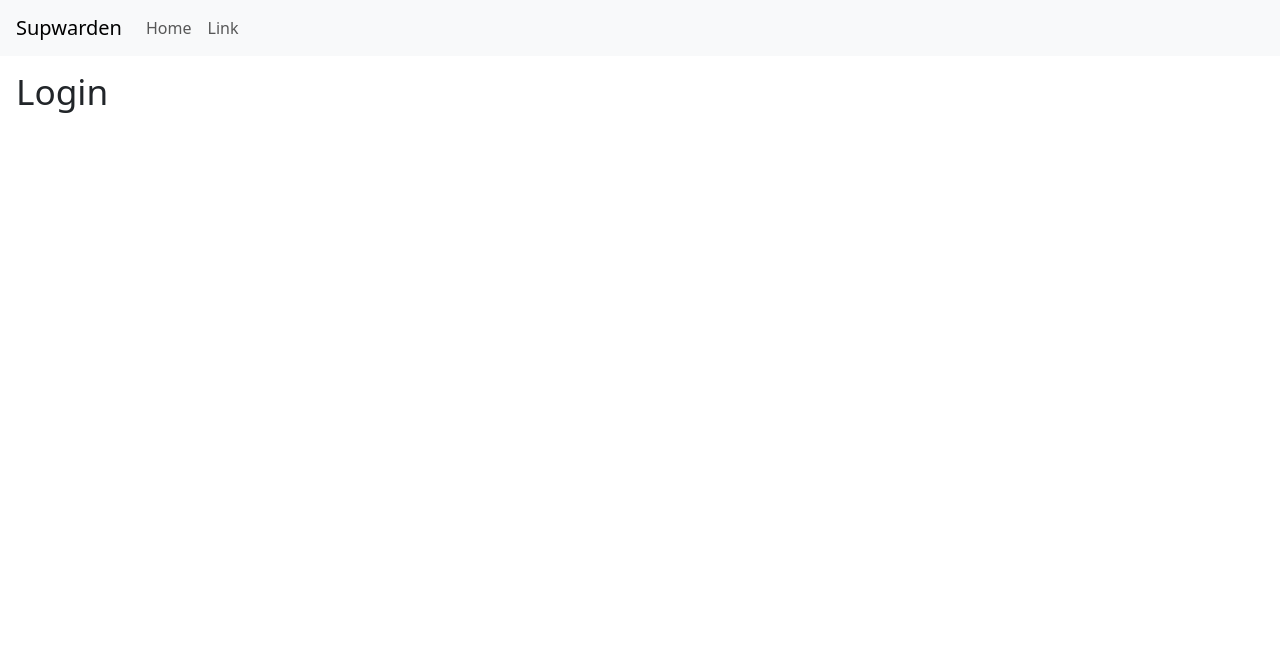
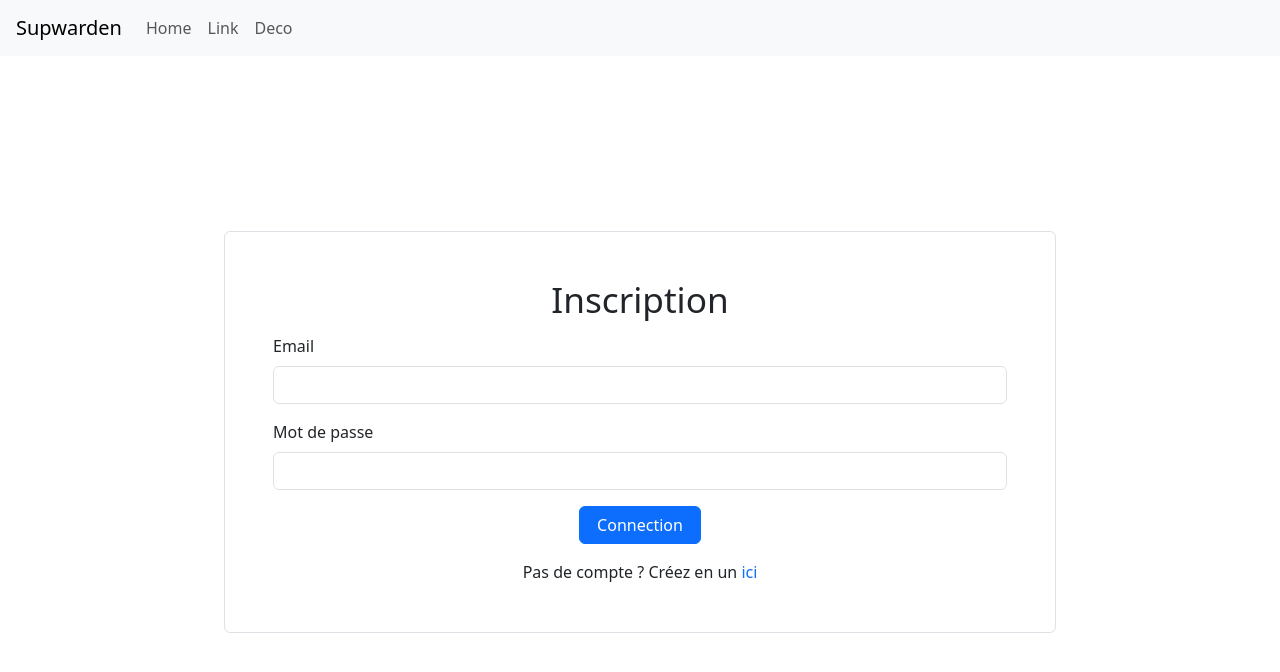
Before and after one commit to ChapelleNathan/Supwarden, a React (Vite) app in the folder frontend/: page /login in a window 1280 px wide. Shown: the top 672 px of the page. Built offline with nearby package versions, Linux system fonts and the light colour scheme.

Commit message:
added authentication

```diff
--- a/frontend/src/components/error.tsx
+++ b/frontend/src/components/error.tsx
@@ -16,11 +16,17 @@ export class FieldError {
 }
 
 export function RenderErrors({errors, field}: ErrorProps): ReactNode {
-    let html = <></>
-    errors.forEach(error => {
-        if(error.field == field){
-            html = <p className="text-danger">{error.message}</p>
-        }
-    })
-    return html;
+    //let html = <></>
+    //errors.forEach(error => {
+    //    if(error.field == field){
+    //        html = <p className="text-danger">{error.message}</p>
+    //    }
+    //})
+    const errorMessages = errors
+        .filter(error => error.field === field)
+        .map((error, index) => (
+            <p key={index} className="text-danger">{error.message}</p>
+        ));
+
+    return <>{errorMessages}</>;
 }
--- a/frontend/src/components/header/header.tsx
+++ b/frontend/src/components/header/header.tsx
@@ -1,7 +1,13 @@
 import { Nav, Navbar } from "react-bootstrap";
 import './header.scss'
+import React from "react";
 
 export default function Header() {
+
+    const handleDeconnection = (e: React.FormEvent) => {
+        e.preventDefault();
+        localStorage.clear();
+    }
     return (
         <Navbar expand="lg" className="bg-body-tertiary navbar">
             <Navbar.Brand  className="ms-3" href="#home">Supwarden</Navbar.Brand>
@@ -10,6 +16,7 @@ export default function Header() {
                 <Nav className="me-auto">
                     <Nav.Link href="#home">Home</Nav.Link>
                     <Nav.Link href="#link">Link</Nav.Link>
+                    <Nav.Link onClick={handleDeconnection}>Deco</Nav.Link>
                 </Nav>
             </Navbar.Collapse>
         </Navbar>
--- /dev/null
+++ b/frontend/src/model/ServiceResponse.ts
@@ -0,0 +1,5 @@
+export default interface ServiceResponse {
+    data: Object,
+    httpCode: number,
+    message: string,
+}
--- a/frontend/src/pages/auth/login/login.tsx
+++ b/frontend/src/pages/auth/login/login.tsx
@@ -1,3 +1,63 @@
-export default function Login(){
-    return (<h1>Login</h1>)
+import { Form, Link, useNavigate } from "react-router-dom";
+import { FieldError, RenderErrors } from "../../../components/error";
+import { Button, FormControl, FormGroup, FormLabel } from "react-bootstrap";
+import React, { useState } from "react";
+import { ConnectionErrorEnum } from "../../../enum/ErrorFieldEnum";
+import { AuthUserDTO, ConnectedUserDTO } from "../../../model/UserModels";
+import { verifyLoginForm } from "../verifyForm";
+import axios from "axios";
+import ServiceResponse from "../../../model/ServiceResponse";
+
+export default function Login() {
+    const [errors, setErrors] = useState<FieldError[]>([]);
+    const [password, setPassword] = useState('');
+    const [email, setEmail] = useState('');
+    const navigate = useNavigate();
+
+    const handleSubmit = async (e: React.FormEvent) => {
+        e.preventDefault();
+        const authUser: AuthUserDTO = {
+            email: email,
+            password: password
+        };
+        const verification = verifyLoginForm(authUser);
+        setErrors(verification);
+        if (verification.length == 0) {
+            try {
+                const response = await axios.post('http://localhost:8080/login', authUser);
+                const serviceResponse = response.data as ServiceResponse;
+                const connectedUser = serviceResponse.data as ConnectedUserDTO;
+                localStorage.setItem("token", connectedUser.token);
+                localStorage.setItem("id", connectedUser.id);
+                localStorage.setItem("email", connectedUser.email);
+                navigate('/home')
+            } catch (e) {
+                if(axios.isAxiosError(e)){
+                    const errorMessage = e.response?.data.message;
+                    setErrors([{field: ConnectionErrorEnum.DEFAULT, message: errorMessage}]);
+                }
+            }
+        }
+    }
+
+    return (
+        <section className="w-100 align-self-center">
+            <Form className="border col-8 offset-2 rounded p-5 d-flex flex-column gap-3" onSubmit={handleSubmit}>
+                <h1 className="text-center">Inscription</h1>
+                <RenderErrors errors={errors} field={ConnectionErrorEnum.DEFAULT} />
+                <FormGroup controlId="email" className="col">
+                    <FormLabel>Email</FormLabel>
+                    <FormControl type="email" onChange={(e) => setEmail(e.target.value)} value={email} />
+                    <RenderErrors errors={errors} field={ConnectionErrorEnum.EMAIL} />
+                </FormGroup>
+                <FormGroup controlId="password">
+                    <FormLabel>Mot de passe</FormLabel>
+                    <FormControl type="password" onChange={(e) => setPassword(e.target.value)} value={password} />
+                    <RenderErrors errors={errors} field={ConnectionErrorEnum.PASSWORD} />
+                </FormGroup>
+                <Button className="col-2 align-self-center" type="submit">Connection</Button>
+                <p className="align-self-center">Pas de compte ? Créez en un <Link to={'/signin'} className="primary">ici</Link></p>
+            </Form>
+        </section>
+    )
 }
--- a/frontend/src/pages/auth/signin/signin.tsx
+++ b/frontend/src/pages/auth/signin/signin.tsx
@@ -3,7 +3,7 @@ import { Button, Form, FormControl, FormGroup, FormLabel } from "react-bootstrap
 import { Link, useNavigate } from "react-router-dom";
 import { CreateUserDTO } from "../../../model/UserModels";
 import { FieldError, RenderErrors } from "../../../components/error";
-import verifySigninForm from "./verifyForm";
+import { verifySigninForm } from "../verifyForm";
 import { ConnectionErrorEnum } from "../../../enum/ErrorFieldEnum";
 import axios from "axios";
 
@@ -35,7 +35,7 @@ export default function Signin() {
             } catch (e: any) {
                 if (axios.isAxiosError(e)) {
                     const errorMessage = e.response?.data.message;
-                    setErrors([...errors, { field: ConnectionErrorEnum.DEFAULT, message: errorMessage }])
+                    setErrors([{ field: ConnectionErrorEnum.DEFAULT, message: errorMessage }])
                 }
             }
         }
--- a/frontend/src/pages/auth/signin/verifyForm.ts
+++ /dev/null
@@ -1,44 +0,0 @@
-import { FieldError } from "../../../components/error";
-import { ConnectionErrorEnum } from "../../../enum/ErrorFieldEnum";
-import { CreateUserDTO } from "../../../model/UserModels";
-
-export default function verifySigninForm(user: CreateUserDTO, confirmPassword: string): FieldError[] {
-    let errors: FieldError[] = [];
-
-    if (user.email == '') {
-        errors.push(new FieldError(ConnectionErrorEnum.EMAIL, 'L\'email est obligatoire'))
-    }
-
-    if (user.password == '') {
-        errors.push(new FieldError(ConnectionErrorEnum.PASSWORD, 'Le mot de passe est obligatoire'))
-    }
-
-    if (user.firstname == '') {
-        errors.push(new FieldError(ConnectionErrorEnum.FIRSNAME, 'Le prénom est obligatoire'))
-    }
-
-    if (user.lastname == '') {
-        errors.push(new FieldError(ConnectionErrorEnum.LASTNAME, 'Le nom est obligatoire'))
-    }
-
-    if (user.phoneNumber == '') {
-        errors.push(new FieldError(ConnectionErrorEnum.PHONENUMBER, 'Le numéro de téléphone est obligatoire'))
-    }
-
-    if (user.password != confirmPassword) {
-        errors.push(new FieldError(ConnectionErrorEnum.CONFIRMPASSWORD, 'Les mot de passes doivent être les mêmes'))
-    }
-
-    const verifEmailFormat = /^[^\s@]+@[^\s@]+\.[^\s@]{2,4}$/;
-
-    if(!verifEmailFormat.test(user.email)){
-        errors.push(new FieldError(ConnectionErrorEnum.EMAIL, 'L\'email doit se terminer avec un .com .fr etc...'))
-    }
-
-    const verifPhoneNumberFormat = /^(?:\+33\s?|0)[1-9](?:[\s.-]?[0-9]{2}){4}$/;
-    if(!verifPhoneNumberFormat.test(user.phoneNumber)){
-        errors.push(new FieldError(ConnectionErrorEnum.PHONENUMBER, 'Le numéro de téléphone doit être au format français'))
-    }
-
-    return errors
-}
--- /dev/null
+++ b/frontend/src/pages/auth/verifyForm.ts
@@ -0,0 +1,70 @@
+import { FieldError } from "../../components/error";
+import { ConnectionErrorEnum } from "../../enum/ErrorFieldEnum";
+import { AuthUserDTO, CreateUserDTO } from "../../model/UserModels";
+
+export function verifySigninForm(user: CreateUserDTO, confirmPassword: string): FieldError[] {
+    let errors: FieldError[] = [];
+
+    errors = verifyEmail(user.email);
+    errors = [...errors, ...verifyPhoneNumber(user.phoneNumber)];
+
+    if (user.password == '') {
+        errors.push(new FieldError(ConnectionErrorEnum.PASSWORD, 'Le mot de passe est obligatoire'))
+    }
+
+    if (user.firstname == '') {
+        errors.push(new FieldError(ConnectionErrorEnum.FIRSNAME, 'Le prénom est obligatoire'))
+    }
+
+    if (user.lastname == '') {
+        errors.push(new FieldError(ConnectionErrorEnum.LASTNAME, 'Le nom est obligatoire'))
+    }
+
+    if (user.password != confirmPassword) {
+        errors.push(new FieldError(ConnectionErrorEnum.CONFIRMPASSWORD, 'Les mot de passes doivent être les mêmes'))
+    }
+
+
+
+    return errors
+}
+
+function verifyEmail(email: string ): FieldError[] {
+    let errors: FieldError[]= [];
+    if (email == '') {
+        errors.push(new FieldError(ConnectionErrorEnum.EMAIL, 'L\'email est obligatoire'))
+    }
+
+    const verifEmailFormat = /^[^\s@]+@[^\s@]+\.[^\s@]{2,4}$/;
+
+    if(!verifEmailFormat.test(email)){
+        errors.push(new FieldError(ConnectionErrorEnum.EMAIL, 'L\'email doit se terminer avec un .com .fr etc...'))
+    }
+    return errors
+}
+
+function verifyPhoneNumber(phoneNumber: string): FieldError[] {
+    let errors: FieldError[] = [];
+
+    if (phoneNumber == '') {
+        errors.push(new FieldError(ConnectionErrorEnum.PHONENUMBER, 'Le numéro de téléphone est obligatoire'))
+    }
+
+    const verifPhoneNumberFormat = /^(?:\+33\s?|0)[1-9](?:[\s.-]?[0-9]{2}){4}$/;
+    if(!verifPhoneNumberFormat.test(phoneNumber)){
+        errors.push(new FieldError(ConnectionErrorEnum.PHONENUMBER, 'Le numéro de téléphone doit être au format français'))
+    }
+
+    return errors;
+}
+export function verifyLoginForm(user: AuthUserDTO): FieldError[] {
+    let errors : FieldError[] = [];
+
+    errors = verifyEmail(user.email);
+
+    if (user.password == '') {
+        errors.push(new FieldError(ConnectionErrorEnum.PASSWORD, 'Le mot de passe est obligatoire'));
+    }
+
+    return errors;
+}
--- a/frontend/src/routes/App.tsx
+++ b/frontend/src/routes/App.tsx
@@ -1,8 +1,29 @@
-import { Outlet } from "react-router-dom";
+import { Outlet, useLocation, useNavigate } from "react-router-dom";
 import Header from "../components/header/header";
 import './App.scss'
+import { useEffect } from "react";
 
 export default function App() {
+    const navigate = useNavigate();
+    const location = useLocation();
+    useEffect(() => {
+        if(localStorage.getItem('token') == null) {
+            switch (location.pathname) {
+                case "/register":
+                    navigate("/register");
+                    break;
+                default:
+                    navigate('/login');
+                    break;
+            }
+        } else {
+            if (location.pathname == '/') {
+                navigate('home');
+            } else {
+                navigate(location.pathname);
+            }
+        }
+    }, [navigate])
     return (
         <>
             <Header />
```
Also changed, not shown: frontend/src/model/UserModels.ts (+17 -0 lines).
